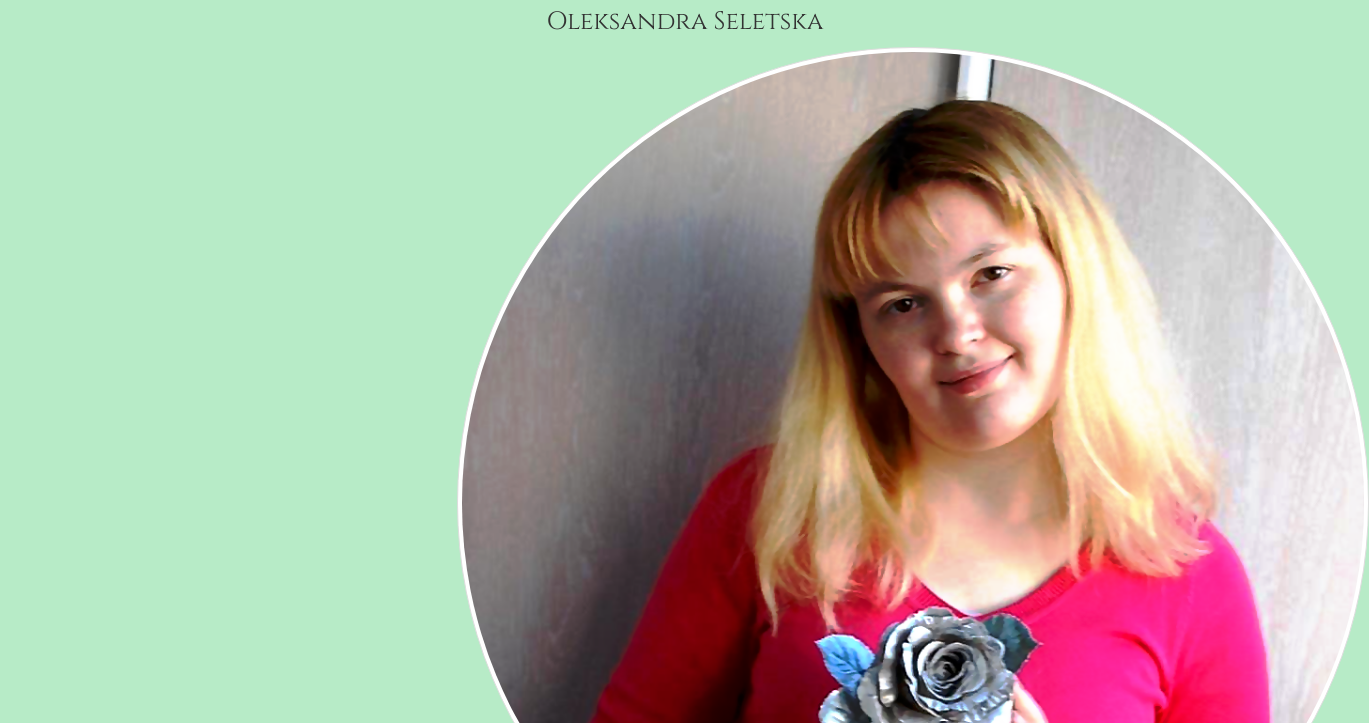
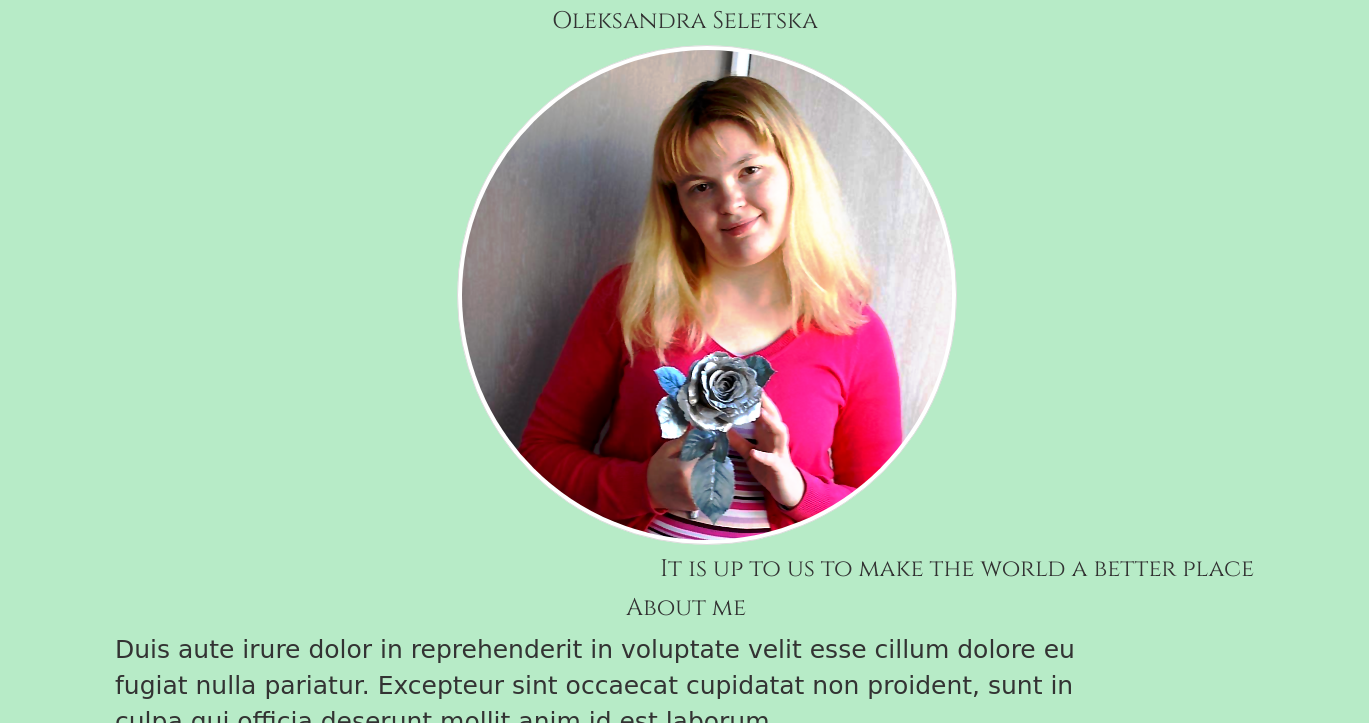
Before and after one commit to sandysel/oleksandra-website, a plain HTML site: page index.html in a window 1280 px wide. Shown: the part 144-867 px from the top of the page, 1369 px wide, since content can reach past the window. Drawn offline with nearby package versions, Linux system fonts and the light colour scheme; a web font is replaced by a local one.

Commit message:
Small changes

```diff
--- a/css/index.css
+++ b/css/index.css
@@ -40,7 +40,7 @@ a, h1, h2, h3, h4, h5, h6 {
     font-family: 'Cinzel', cursive;
     padding:1px 1px 1px 1px;
     margin: 10px auto;
-    font-size:25px;
+    font-size:x-large;
 }
 ul{
     font-family: 'Cinzel', cursive;
@@ -54,7 +54,7 @@ ul{
 
     margin-left: 30%;
     margin-right: 10%;
-    width: width: 200px;
+    width: 500px;
     position: static;
 
 }
```
